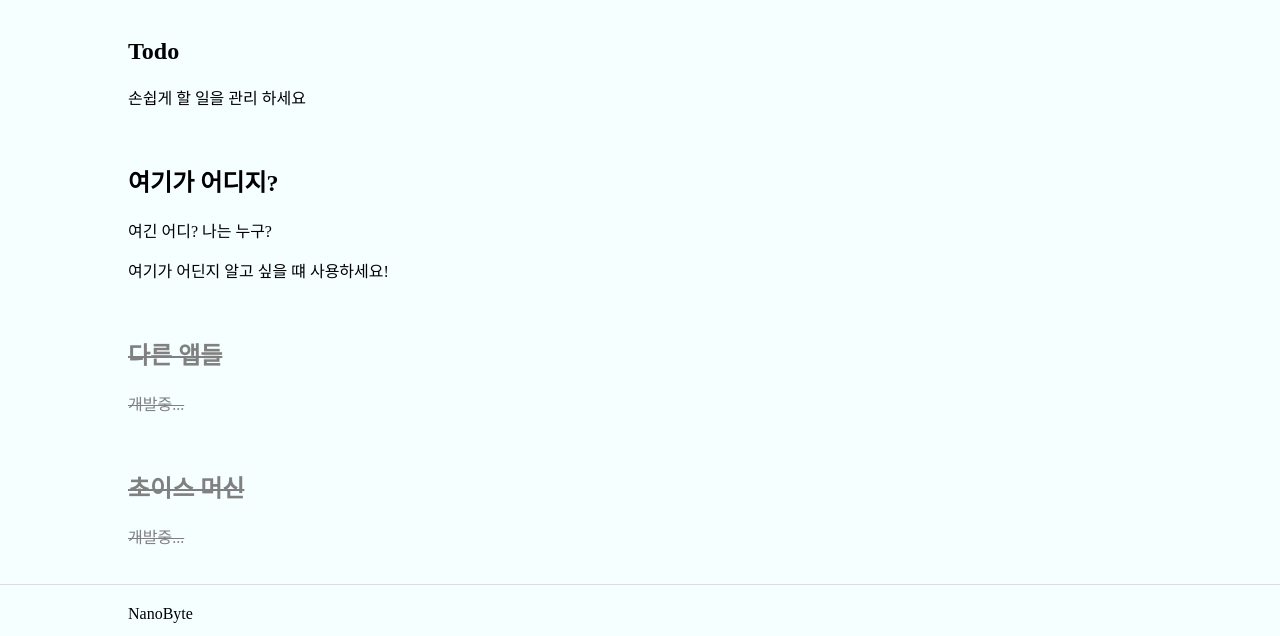
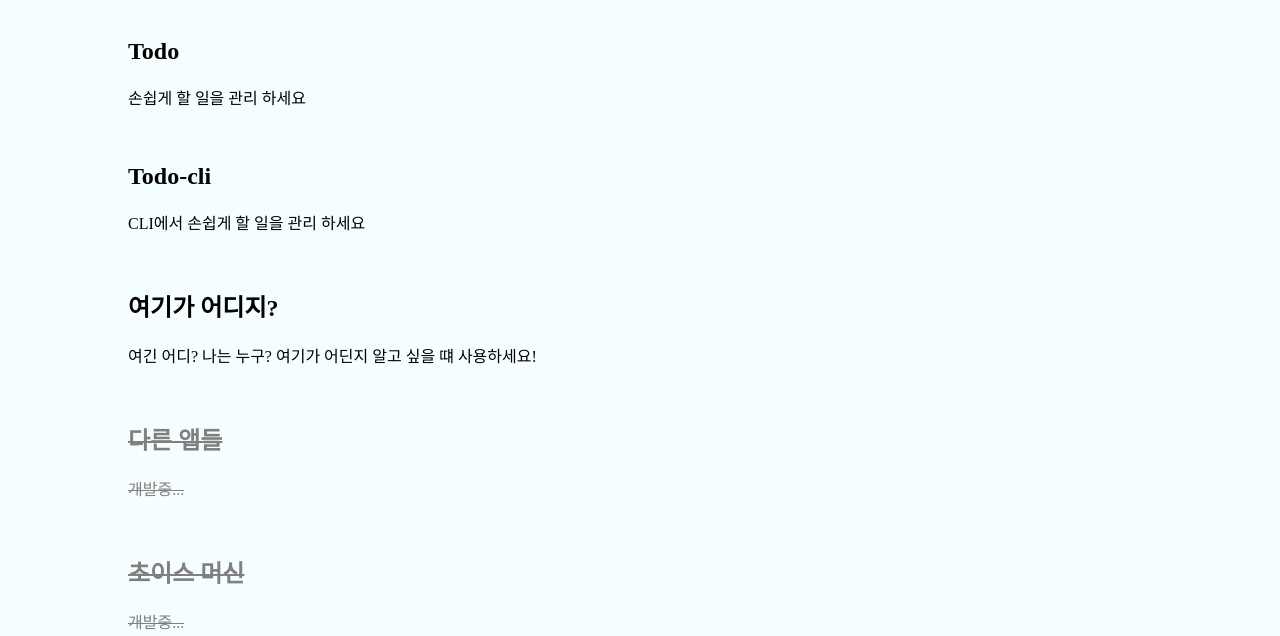
Before and after one commit to wonjongin/NBweb-2020, a Gatsby site: page /screens/app in a window 1280 px wide. Shown: the part 162-798 px from the top of the page. Built offline with nearby package versions, Linux system fonts and the light colour scheme; Gatsby itself is replaced by a stand-in of ours.

Commit message:
2020-09-07-09:12:56 | Update push

```diff
--- a/src/pages/screens/app.js
+++ b/src/pages/screens/app.js
@@ -4,6 +4,7 @@ import "../../styles/global.css"
 import Header from "../common/header"
 import Footer from "../common/footer"
 import ProductTitle from "../common/productTitle"
+import List from "./list"
 
 function App() {
   return (
@@ -11,27 +12,21 @@ function App() {
       <Header />
       <div className="global-margin">
         <ProductTitle title="Apps" />
-        <a
-          href="http://nanobyte.iptime.org/todo-flutter/"
-          className="product-link"
-        >
-          <br />
-          <div>
-            <h2>Todo</h2>
-            <p>손쉽게 할 일을 관리 하세요</p>
-          </div>
-        </a>
-        <a
-          href="http://nanobyte.iptime.org/store-m/index.php?id=%EC%97%AC%EA%B8%B0%EA%B0%80%20%EC%96%B4%EB%94%94%EC%A7%80?"
-          className="product-link"
-        >
-          <br />
-          <div>
-            <h2>여기가 어디지?</h2>
-            <p>여긴 어디? 나는 누구?</p>
-            <p>여기가 어딘지 알고 싶을 떄 사용하세요!</p>
-          </div>
-        </a>
+        <List
+          title="Todo"
+          desc="손쉽게 할 일을 관리 하세요"
+          link="http://nanobyte.iptime.org/todo-flutter/"
+        />
+        <List
+          title="Todo-cli"
+          desc="CLI에서 손쉽게 할 일을 관리 하세요"
+          link="http://nanobyte.iptime.org/todo-flutter/"
+        />
+        <List
+          title="여기가 어디지?"
+          desc="여긴 어디? 나는 누구? 여기가 어딘지 알고 싶을 떄 사용하세요!"
+          link="http://nanobyte.iptime.org/store-m/index.php?id=%EC%97%AC%EA%B8%B0%EA%B0%80%20%EC%96%B4%EB%94%94%EC%A7%80?"
+        />
         <br />
         <a href="http://nanobyte.iptime.org/store-m/" className="product-link">
           <div>
--- /dev/null
+++ b/src/pages/screens/list.js
@@ -0,0 +1,16 @@
+import React from "react"
+
+function List(props) {
+  return (
+    <div>
+      <a href={props.link} className="product-link">
+        <br />
+        <div>
+          <h2>{props.title}</h2>
+          <p>{props.desc}</p>
+        </div>
+      </a>
+    </div>
+  )
+}
+export default List
```
Also changed, not shown: src/img/product/about.svg, src/img/product/web.svg.
